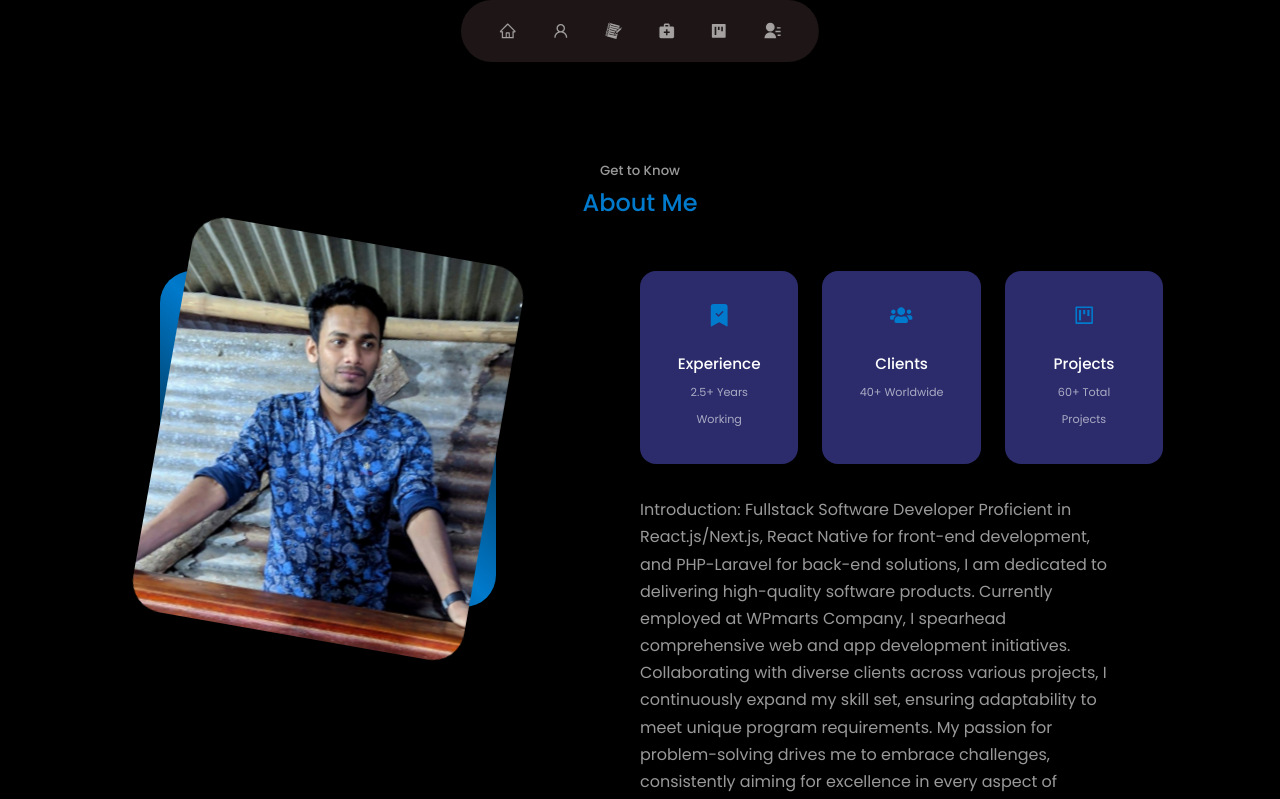
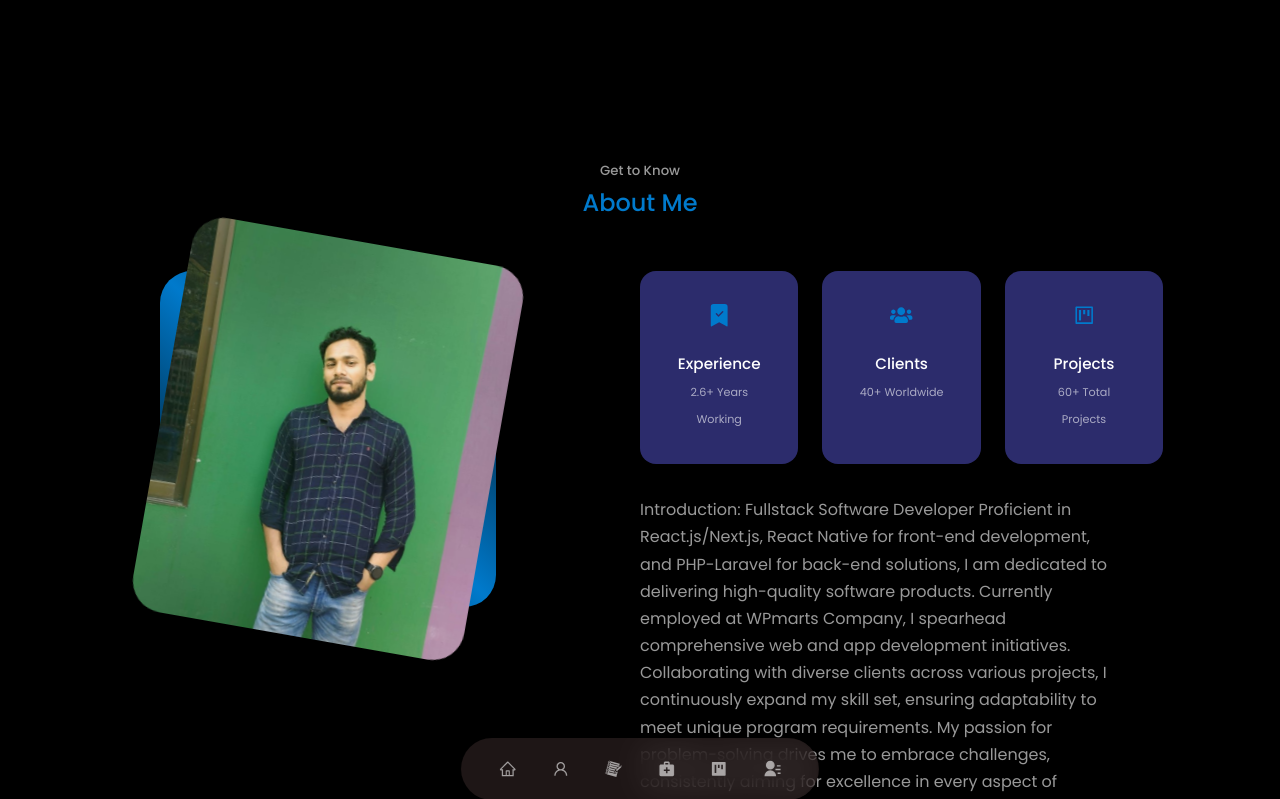
Before and after one commit to sahedalways/React---Portfolio-App-, a React (Create React App) app: page /about in a window 1280 px wide. Shown: the top 799 px of the page. Built offline with nearby package versions, Linux system fonts and the light colour scheme.

Commit message:
updated about image and nav

```diff
--- a/src/Components/About/About.jsx
+++ b/src/Components/About/About.jsx
@@ -42,7 +42,7 @@ const About = () => {
             <article data-aos="fade-right" className="about__card">
               <BsBookmarkCheckFill className="about__icon" />
               <h5>Experience</h5>
-              <small>2.5+ Years Working</small>
+              <small>2.6+ Years Working</small>
             </article>
 
             <article data-aos="fade-down" className="about__card">
--- a/src/Components/Contact/Contact.jsx
+++ b/src/Components/Contact/Contact.jsx
@@ -96,7 +96,7 @@ const [isSentMessage, setIsSentMessage] = useState("")
             <h4>WhatsApp</h4>
             <h5>+8801602646902</h5>
             <a
-              href="https://api.whatsapp.com/send?phone=+8801791674690"
+              href="https://api.whatsapp.com/send?phone=8801602646902"
               rel="noreferrer"
               target="_blank"
             >
--- a/src/Components/Header/CTA.jsx
+++ b/src/Components/Header/CTA.jsx
@@ -1,8 +1,7 @@
-import React from "react";
-import CV from "../../Assets/CV.pdf";
 import AOS from "aos";
 import "aos/dist/aos.css";
-import { useEffect } from "react";
+import React, { useEffect } from "react";
+import CV from "../../Assets/CV.pdf";
 
 const CTA = () => {
   useEffect(() => {
@@ -11,7 +10,7 @@ const CTA = () => {
   return (
     <div className="cta">
       <a data-aos="fade-right" href={CV} download className="btn">
-        Here my CV
+        Get CV
       </a>
       <a data-aos="fade-left" href="#contact" className="btn btn-primary">
         Let's Talk
--- a/src/Components/Navbar/nav.css
+++ b/src/Components/Navbar/nav.css
@@ -1,7 +1,7 @@
 nav {
   position: fixed;
   padding: 0.7rem 1.7rem;
-  top: 0;
+  bottom: 0;
   width: max-content;
   background: #56404059;
   margin: 0 auto;
```
Also changed, not shown: src/Assets/about-sahed.jpg.
